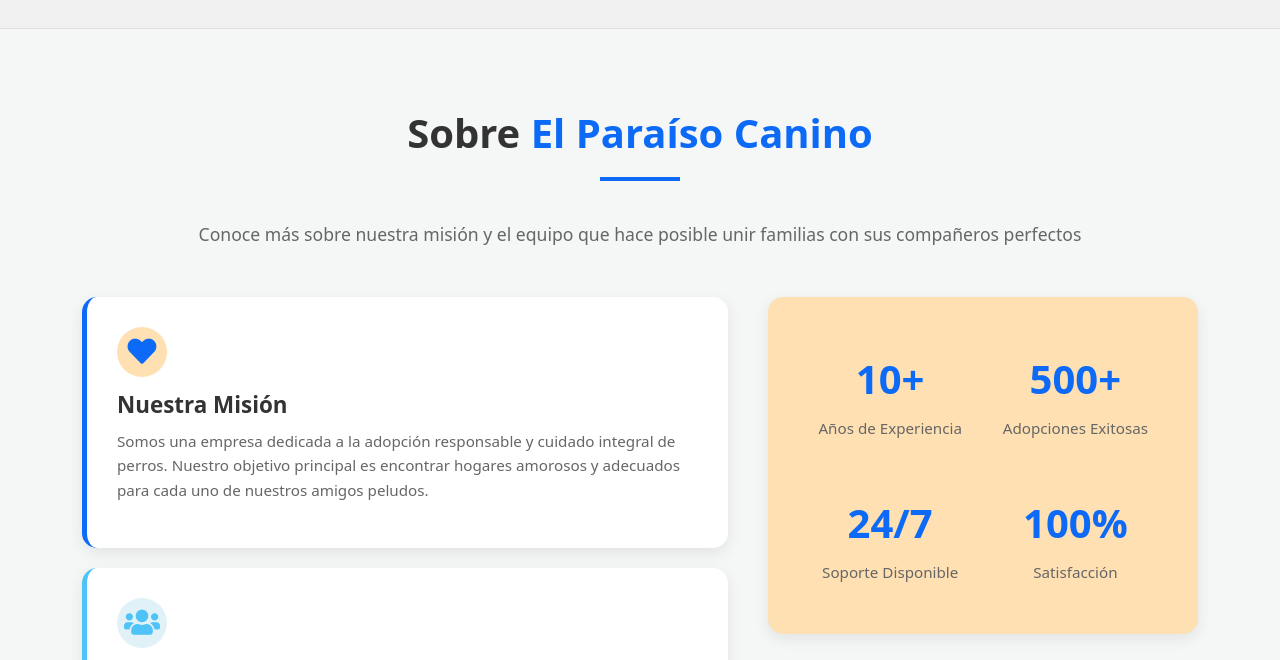
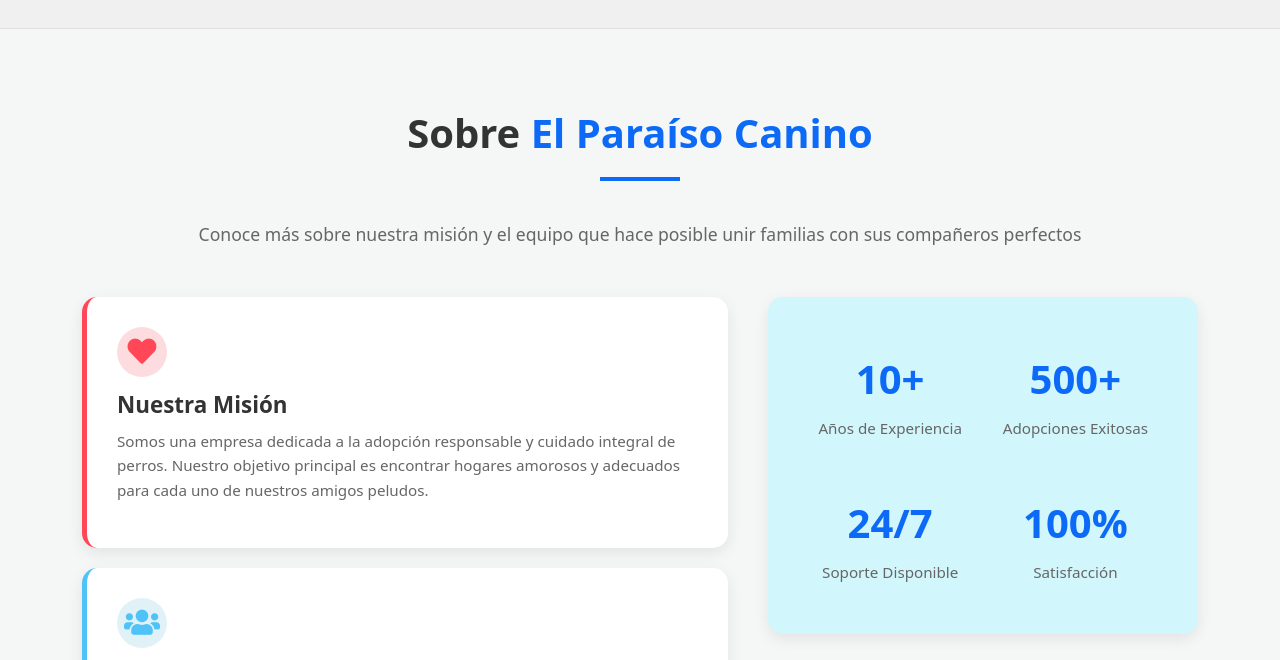
Before and after one commit to Ivan-Soma/comision-73345, a website: page pages/razas.html in a window 1280 px wide. Shown: the part 111-771 px from the top of the page. Drawn offline with nearby package versions, Linux system fonts and the light colour scheme.

Commit message:
Cambios Realizados

```diff
--- a/sass/pages/_razas.scss
+++ b/sass/pages/_razas.scss
@@ -89,10 +89,10 @@
     }
 
     &:nth-child(1) {
-        border-color: $primary-orange;
+        border-color: $red-heart;
         .about-card-icon {
-            background-color: $light-orange;
-            color: $primary-orange;
+            background-color: $brown-dark;
+            color: $red-heart;
         }
     }
 
@@ -129,7 +129,7 @@
 }
 
 .about-stats-card {
-    background-color: $light-orange;
+    background-color: rgb(209, 247, 253);
     padding: 40px;
     display: grid;
     grid-template-columns: 1fr 1fr;
--- a/sass/utils/_variables.scss
+++ b/sass/utils/_variables.scss
@@ -10,8 +10,8 @@ $text-medium: #666;
 $text-light: #aaa;
 $border-light: #ddd;
 $red-heart: #ff4757;
-$brown-dark: #8B2900;
-$light-orange: #ffe0b2;
+$brown-dark: #fcdcdf;
+$light-orange: #8CDCFA;
 $light-blue: #e0f2f7;
 $light-green: #e8f5e9;
 $buttons-home: #0C6EF7;
```
Also changed, not shown: styles/styles.css, 1 other file.
